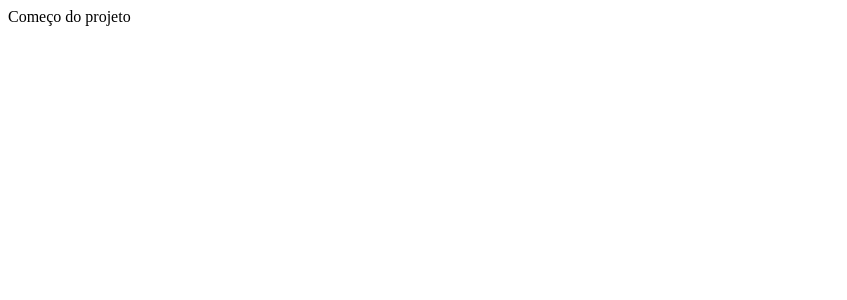
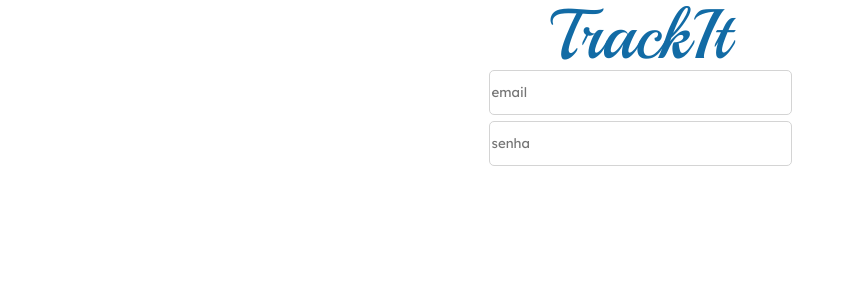
Before and after one commit to WalteirJulioAraujo/Projeto-10---TrackIt, a React (Create React App) app: page / in a window 1280 px wide. Shown: the top 300 px of the page, without its empty margins (0-847 px from the left). Built offline with nearby package versions, Linux system fonts and the light colour scheme.

Commit message:
Implementando rotase começando pagina de login

```diff
--- a/package.json
+++ b/package.json
@@ -9,7 +9,8 @@
     "react-dom": "^17.0.2",
     "react-router-dom": "^5.2.0",
     "react-scripts": "^4.0.3",
-    "styled": "^1.0.0"
+    "styled": "^1.0.0",
+    "styled-components": "^5.3.0"
   },
   "scripts": {
     "start": "react-scripts start",
--- a/public/index.html
+++ b/public/index.html
@@ -3,7 +3,11 @@
   <head>
     <meta charset="utf-8" />
     <meta name="viewport" content="width=device-width, initial-scale=1" />
-    <title>React App</title>
+    <title>TrackIt</title>
+
+    <link rel="preconnect" href="https://fonts.gstatic.com">
+    <link href="https://fonts.googleapis.com/css2?family=Lexend+Deca&family=Playball&display=swap" rel="stylesheet">
+
   </head>
   <body>
     <noscript>You need to enable JavaScript to run this app.</noscript>
--- a/src/App.js
+++ /dev/null
@@ -1,5 +0,0 @@
-export default function App(){
-    return(
-        <div>Começo do projeto</div>
-    )
-}
--- /dev/null
+++ b/src/components/App.js
@@ -0,0 +1,38 @@
+import {BrowserRouter, Route, Switch } from 'react-router-dom';
+import { useState } from 'react';
+import LogIn from "./LogIn";
+import SignIn from "./SignIn";
+import Habits from "./Habits";
+import TodayHabits from "./TodayHabits";
+import History from "./History";
+
+import GlobalStyle from "../styles/GlobalStyle";
+
+export default function App(){
+    const [user, setUser] = useState({});
+
+    return(
+        <>
+            <BrowserRouter>
+                <Switch>
+                    <Route path="/" exact>
+                        <LogIn />
+                    </Route>
+                    <Route path="/cadastro" exact>
+                        <SignIn />
+                    </Route>
+                    <Route path="/habitos" exact>
+                        <Habits />
+                    </Route>
+                    <Route path="/hoje" exact>
+                        <TodayHabits />
+                    </Route>
+                    <Route path="/historico" exact>
+                        <History />
+                    </Route>
+                </Switch>
+            </BrowserRouter>
+            <GlobalStyle />
+        </>
+    )
+}
--- /dev/null
+++ b/src/components/Habits.js
@@ -0,0 +1,5 @@
+export default function Habits(){
+    return (
+        <div>Habitos</div>
+    )
+}
--- /dev/null
+++ b/src/components/History.js
@@ -0,0 +1,5 @@
+export default function History(){
+    return (
+        <div>History</div>
+    )
+}
--- /dev/null
+++ b/src/components/LogIn.js
@@ -0,0 +1,51 @@
+import { useState } from 'react';
+import styled from 'styled-components'
+
+export default function LogIn(){
+
+    const [email, setEmail] = useState("");
+    const [password, setPassword] = useState("");
+    console.log(email);
+    console.log(password);
+
+    return (
+        <>
+        <Logo>
+            TrackIt
+        </Logo>
+        <Inputs>
+            <input type= "text" placeholder= "email" value={email} onChange={(e)=>setEmail(e.target.value)}/>
+            <input type= "password" placeholder= "senha" value={password} onChange={(e)=>setPassword(e.target.value)}/>
+        </Inputs>
+        </>
+    )
+}
+
+
+
+
+const Logo = styled.div`
+    width: fit-content;
+    font-family: 'Playball', cursive;
+    font-size: 70px;
+    margin: 0 auto;
+    color: #126BA5;
+`;
+
+const Inputs = styled.div`
+    width: fit-content;
+    margin: 0 auto;
+    input{
+        width: 303px;
+        height: 45px;
+        background-color: #fff;
+        border: 1px solid #d4d4d4;
+        border-radius: 5px;
+        color: #DBDBDB;
+        display: flex;
+        margin-bottom: 6px;
+    }
+    input::placeholder{
+        font-family: 'Lexend Deca', sans-serif;
+    }
+`;
--- /dev/null
+++ b/src/components/SignIn.js
@@ -0,0 +1,7 @@
+import styled from "styled-components"
+
+export default function SignIn(){
+    return (
+        <div>SignIn</div>
+    )
+}
--- /dev/null
+++ b/src/components/TodayHabits.js
@@ -0,0 +1,5 @@
+export default function TodayHabits(){
+    return (
+        <div>TodayHabits</div>
+    )
+}
--- a/src/index.js
+++ b/src/index.js
@@ -1,4 +1,6 @@
-import ReactDOM from 'react-dom'
-import App from "./App"
+import ReactDOM from 'react-dom';
+import App from "./components/App";
+
+import "./styles/reset.css";
 
 ReactDOM.render(<App />,document.querySelector('.root'))
--- /dev/null
+++ b/src/styles/GlobalStyle.js
@@ -0,0 +1,9 @@
+import { createGlobalStyle } from 'styled-components'
+
+const GlobalStyle = createGlobalStyle`
+    .root{
+	font-family: 'Lexend Deca', sans-serif;
+    }
+`;
+
+export default GlobalStyle;
--- /dev/null
+++ b/src/styles/reset.css
@@ -0,0 +1,56 @@
+/* http://meyerweb.com/eric/tools/css/reset/
+   v2.0 | 20110126
+   License: none (public domain)
+*/
+
+html, body, div, span, applet, object, iframe,
+h1, h2, h3, h4, h5, h6, p, blockquote, pre,
+a, abbr, acronym, address, big, cite, code,
+del, dfn, em, img, ins, kbd, q, s, samp,
+small, strike, strong, sub, sup, tt, var,
+b, u, i, center,
+dl, dt, dd, ol, ul, li,
+fieldset, form, label, legend,
+table, caption, tbody, tfoot, thead, tr, th, td,
+article, aside, canvas, details, embed,
+figure, figcaption, footer, header, hgroup,
+menu, nav, output, ruby, section, summary,
+time, mark, audio, video {
+	margin: 0;
+	padding: 0;
+	border: 0;
+	font-size: 100%;
+	font: inherit;
+	vertical-align: baseline;
+}
+/* HTML5 display-role reset for older browsers */
+article, aside, details, figcaption, figure,
+footer, header, hgroup, menu, nav, section {
+	display: block;
+}
+body {
+	line-height: 1;
+}
+ol, ul {
+	list-style: none;
+}
+blockquote, q {
+	quotes: none;
+}
+blockquote:before, blockquote:after,
+q:before, q:after {
+	content: '';
+	content: none;
+}
+table {
+	border-collapse: collapse;
+	border-spacing: 0;
+}
+
+*{
+    box-sizing: border-box;
+}
+
+strong{
+    font-weight: bold;
+}
```
Also changed, not shown: 1 other file (tests, documents, lock files or other folders).
